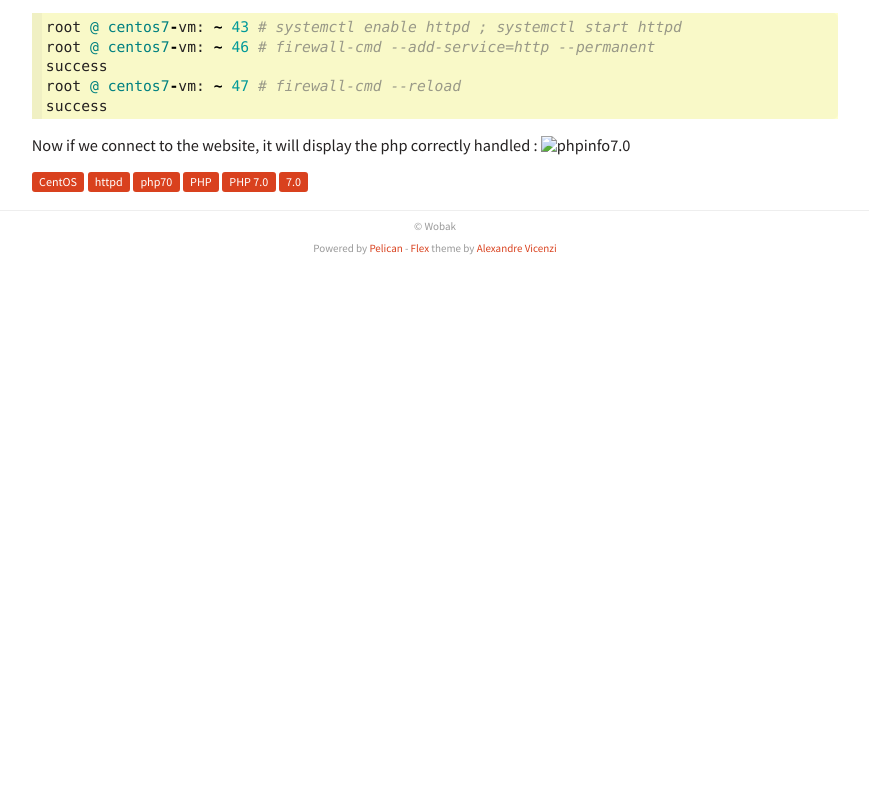
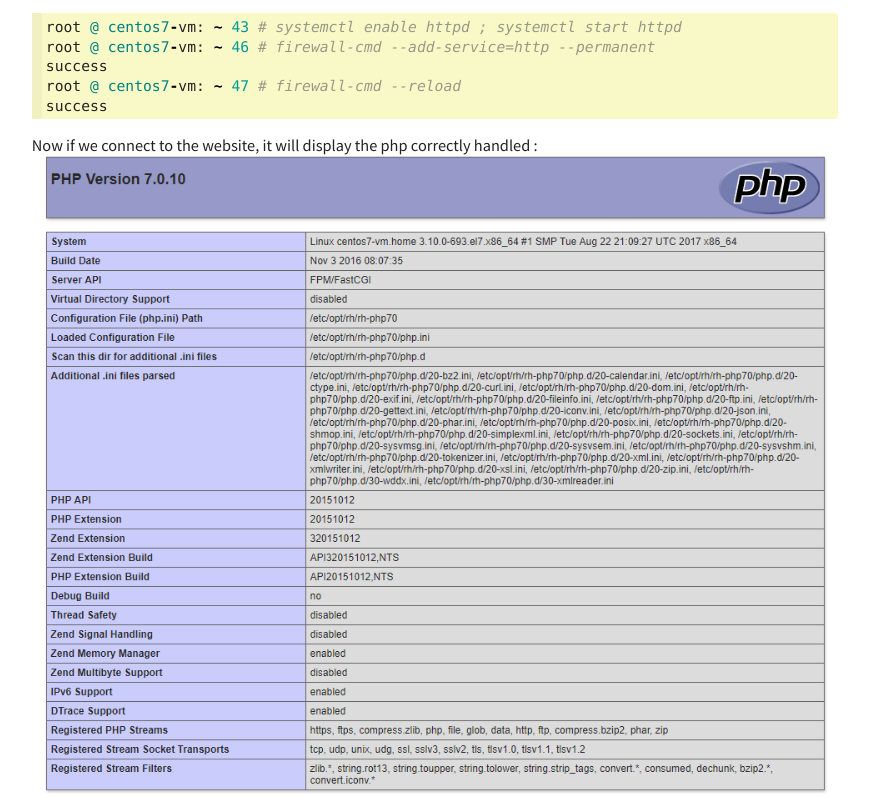
Before and after one commit to Wobak/Wobak.github.io, a plain HTML site: page install php70 on CentOS7.4.html in a window 1280 px wide. Shown: the part 1643-2440 px from the top of the page, without its empty margins (365-1234 px from the left). Before the commit the page ends 1901 px from the top, so only its background shows below. Drawn offline with Linux system fonts and the light colour scheme.

Commit message:
Picture correction

```diff
--- a/install php70 on CentOS7.4.html
+++ b/install php70 on CentOS7.4.html
@@ -163,7 +163,7 @@ This service will run by default on port 9000. If you need to change that port,
 
 
 <p>Now if we connect to the website, it will display the php correctly handled :
-<img alt="phpinfo7.0" src="phpinfo7.0.png"></p>
+<img alt="phpinfo7.0" src="images/phpinfo7.0.png"></p>
   </div>
   <div class="tag-cloud">
     <p>
```
